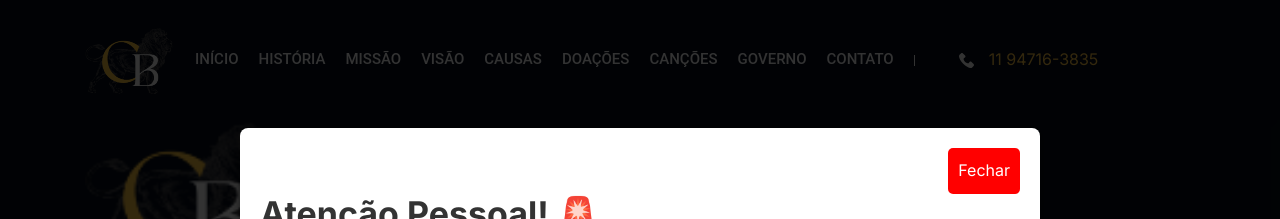
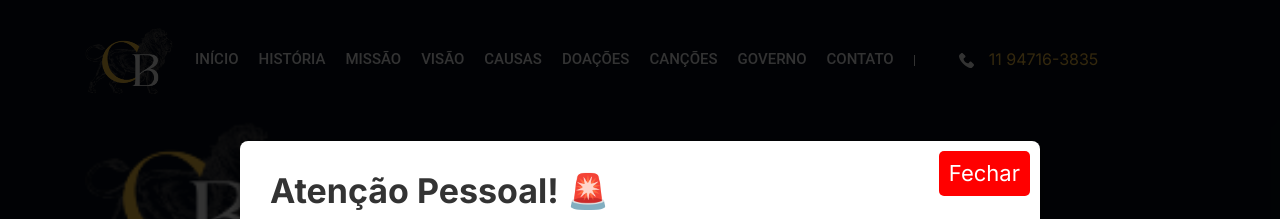
Before and after one commit to ivoantoniio/Cris, a plain HTML site: page index.html in a window 1280 px wide. Shown: the top 219 px of the page. Drawn offline with Linux system fonts and the light colour scheme; grey boxes are pictures that could not be loaded; a script that the page names is missing.

Commit message:
Add files via upload

```diff
--- a/css/style.css
+++ b/css/style.css
@@ -3197,7 +3197,6 @@ st-hero-wrap {
 .corcinza {
   color: #333333; /* Cinza escuro */
 }
-
 .popup {
   display: flex;
   justify-content: center;
@@ -3208,16 +3207,19 @@ st-hero-wrap {
   right: 0;
   bottom: 0;
   z-index: 1000;
-  background-color: rgba(0, 0, 0, 0.8); /* Isso adiciona uma sobreposição escura para destacar o pop-up */
+  background-color: rgba(0, 0, 0, 0.8); /* Sobreposição escura */
+  padding: 20px; /* Adiciona espaçamento interno */
+  overflow: auto; /* Permite rolagem se o conteúdo for grande demais */
 }
 
 .popup-content {
   background-color: #fff;
   padding: 20px;
   border-radius: 8px;
-  width: 90%;
+  width: 100%;
   max-width: 800px;
   box-shadow: 0 2px 10px rgba(0, 0, 0, 0.5);
+  position: relative; /* Permite posicionar elementos dentro */
 }
 
 .close-btn {
@@ -3227,7 +3229,11 @@ st-hero-wrap {
   border: none;
   padding: 10px;
   border-radius: 5px;
-  float: right;
+  position: absolute; /* Usa posicionamento absoluto */
+  top: 10px; /* Move o botão para baixo no popup */
+  right: 10px; /* Mantém o botão no canto superior direito */
+  z-index: 10; /* Garante que fique sobre outros elementos */
+  font-size: 18px; /* Aumenta o tamanho da fonte para facilitar o clique */
 }
 
 .video-container iframe {
@@ -3238,6 +3244,10 @@ st-hero-wrap {
 }
 
 @media (min-width: 600px) {
+  .popup-content {
+    padding: 30px;
+  }
+
   .video-container {
       flex-direction: row;
       justify-content: space-between;
@@ -3247,4 +3257,8 @@ st-hero-wrap {
       height: 400px;
       width: 48%;
   }
-}
+
+  .close-btn {
+      font-size: 22px; /* Aumenta o tamanho do botão em telas maiores */
+  }
+}
```
